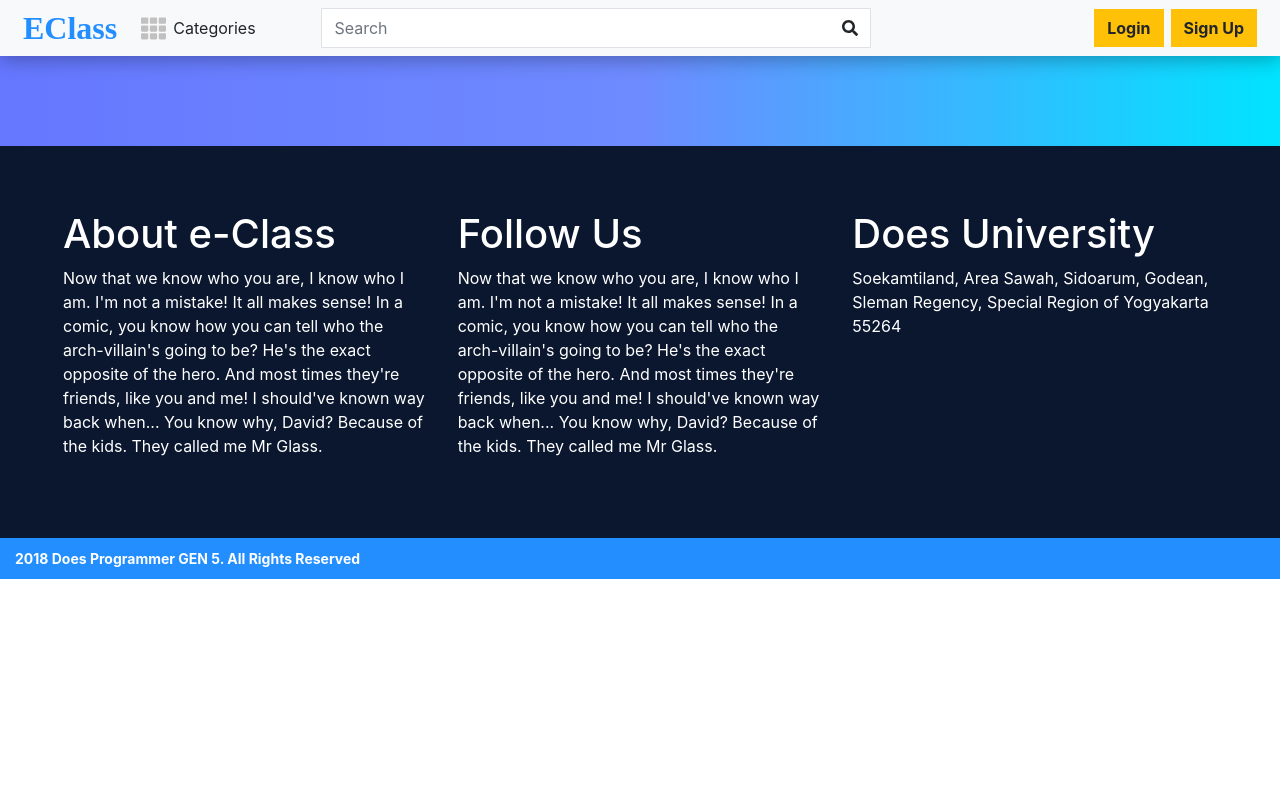
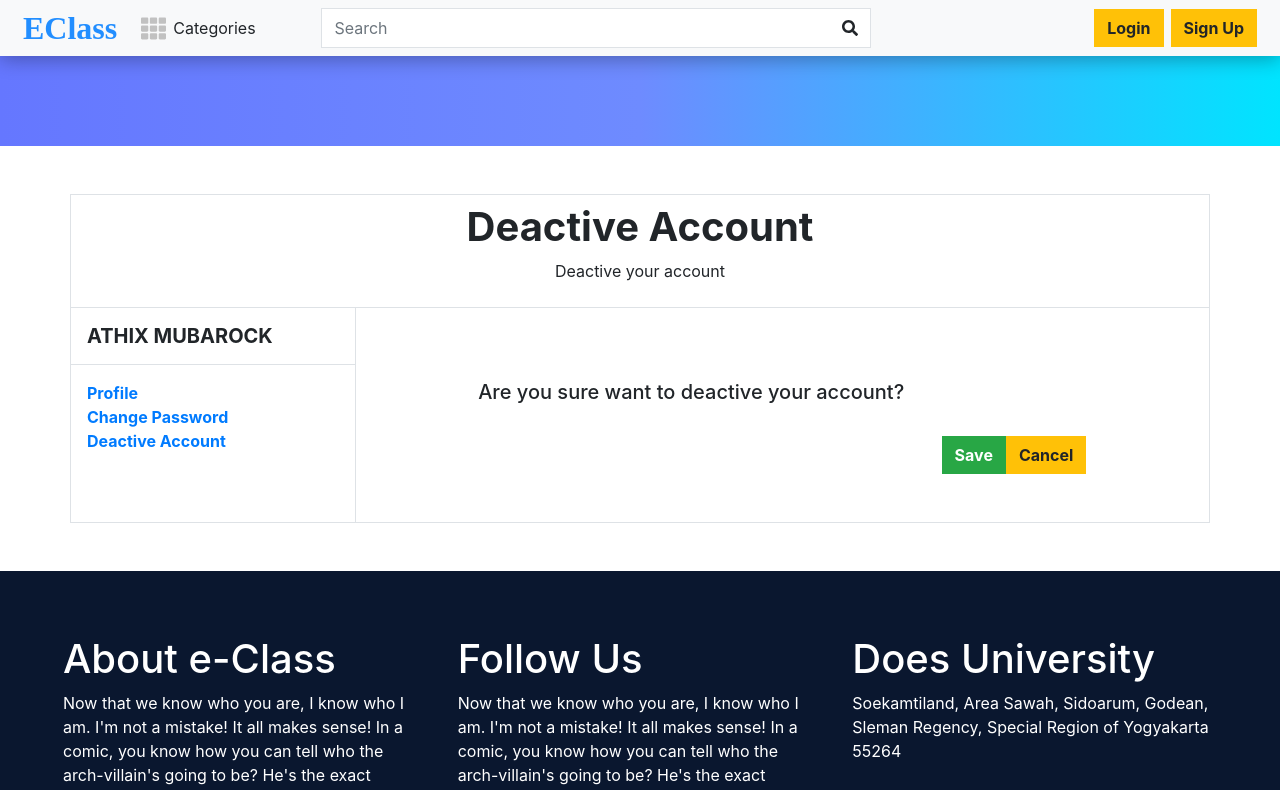
Before and after one commit to aldyivans/eclass-frontend-vue, a Vue app: page /deactive in a window 1280 px wide. Shown: the top 790 px of the page. Built offline with nearby package versions, Linux system fonts and the light colour scheme.

Commit message:
Deactive-Account

```diff
--- /dev/null
+++ b/src/components/Deactive-account/Deactive-Account.vue
@@ -0,0 +1,58 @@
+<template>
+    <div class="deactive-account container-fluid">
+      <div class="container">
+        <div class="row border my-5">
+          <div class="profile col-12 text-center p-2">
+            <h1 class="font-weight-bold">Deactive Account</h1>
+            <p>Deactive your account</p>
+          </div>
+          <div class="col-12 col-lg-3 p-0 border-right">
+            <div class="border-bottom border-top p-3">
+              <h5 class="font-weight-bold m-0">ATHIX MUBAROCK</h5>
+            </div>
+            <div class="p-3">
+              <ul class="list-unstyled font-weight-bold">
+                <li><router-link to="/profile">Profile</router-link></li>
+                <li><router-link to="/changepassword">Change Password</router-link></li>
+                <li><router-link to="/deactive">Deactive Account</router-link></li>
+              </ul>
+            </div>
+          </div>
+          <div class="col-lg-9 border-top justify-content-center p-0">
+            <div class="container">
+              <div class="row justify-content-center">
+                <div class="col-12 col-sm-10 col-md-8 col-lg-9 py-5 px-3">
+                  <h5 class="py-4">Are you sure want to deactive your account?</h5>
+                  <div class="text-right">
+                    <button v-on:click="save" class="btn btn-success rounded-0 font-weight-bold">Save</button>
+                    <button class="btn btn-warning rounded-0 font-weight-bold">Cancel</button>
+                  </div>
+                </div>
+              </div>
+            </div>
+          </div>
+        </div>
+      </div>
+    </div>
+</template>
+
+<script>
+
+export default {
+	data() {
+		return {
+			active: false
+		}
+	},
+	methods:{
+		save() {
+
+		}
+	}
+}
+</script>
+
+<style scoped>
+
+
+</style>
--- a/src/views/Deactive.vue
+++ b/src/views/Deactive.vue
@@ -1,17 +1,20 @@
 <template>
   <div class="deactive">
     <Blue/>
+    <DeactiveAccount/>
   </div>
 </template>
 
 <script>
 // @ is an alias to /src
 import Blue from '@/components/Blue.vue'
+import DeactiveAccount from '@/components/Deactive-account/Deactive-Account.vue'
 
 export default {
   name: 'deactive',
   components: {
-    Blue
+    Blue,
+    DeactiveAccount
   }
 }
 </script>
```
